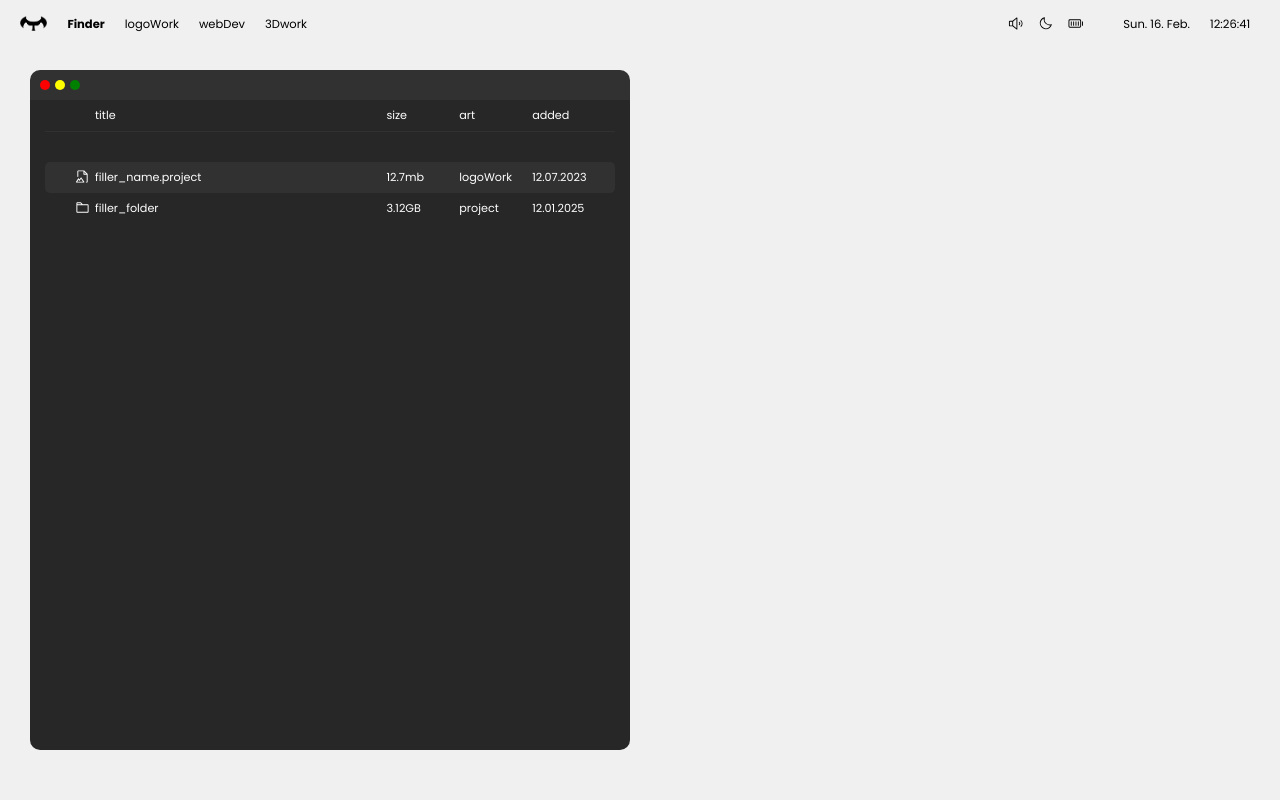
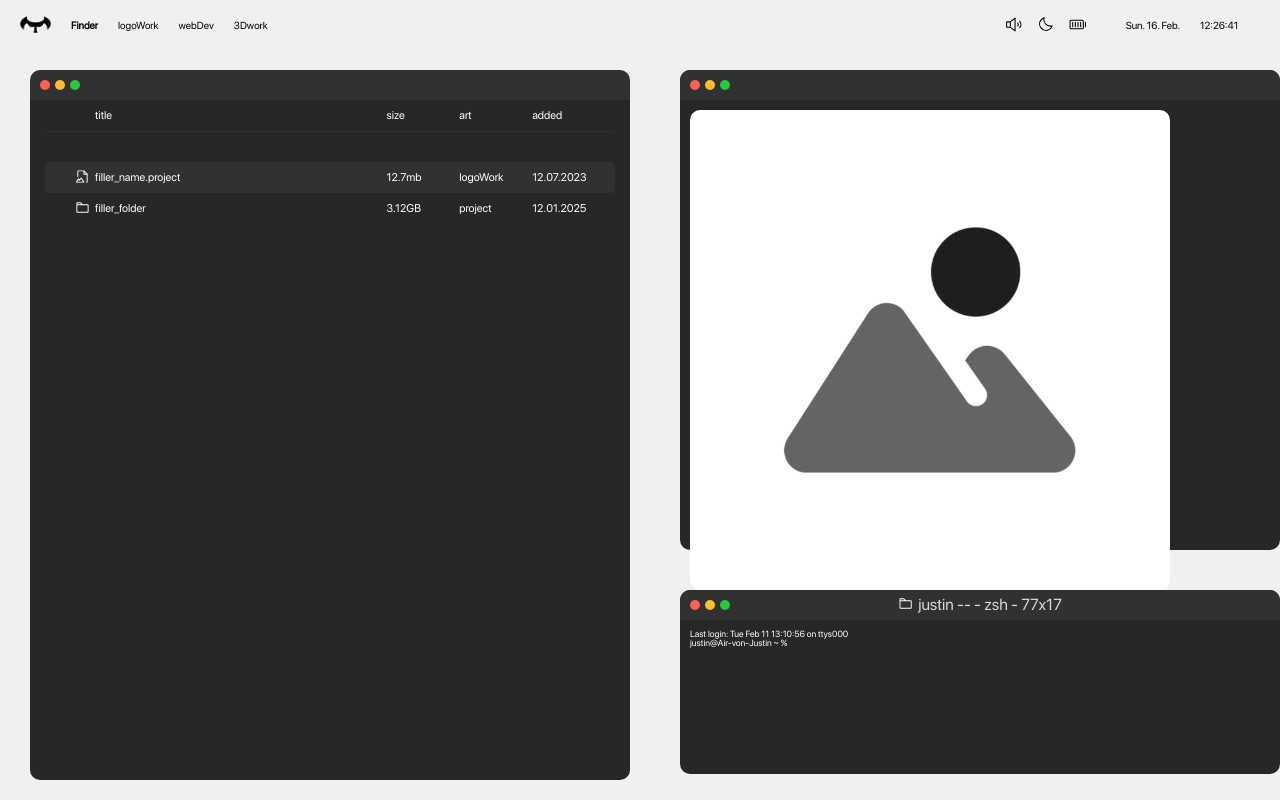
Before and after one commit to tiedej2000/anixPortfolio, a plain HTML site: page index.html in a window 1280 px wide. Drawn offline with Linux system fonts and the light colour scheme.

Commit message:
third commit

```diff
--- a/css/styles.scss
+++ b/css/styles.scss
@@ -15,10 +15,16 @@
     box-sizing: border-box;
 }
 
+@font-face{
+    font-family: 'SF Pro Display';
+    src: url('../media/SF-Pro-Display-Regular.ttf');
+}
+
 html{
     scroll-behavior: smooth;
-    font-family: "Poppins", serif;
+    font-family: "SF Pro Display", serif;
 }
+
 
 a {
     text-decoration: none;
@@ -44,7 +50,7 @@ nav{
     justify-content: space-between;
     align-items: center;
     height: 30px;
-    font-size: clamp(0.6rem, 0.9vw, 1.2rem);
+    font-size: clamp(0.6rem, 0.8vw, 1.2rem);
     padding: 0 10px;
     margin-bottom: 10px;
 
@@ -55,7 +61,7 @@ nav{
         li{
             cursor: pointer;
             img{
-                height: 15px;
+                height: 17px;
                 width: auto;
             }
         }
@@ -70,6 +76,7 @@ nav{
 
     #time{
         width: 50px;
+        margin-right: 10px;
     }
 }
 
@@ -77,6 +84,9 @@ nav{
     width: 100%;
     height: 100%;
     padding: 20px;
+    display: flex;
+    gap: 50px;
+    color: var(--white);
 
     .finder{
         display: flex;
@@ -105,7 +115,7 @@ nav{
 
         .content{
             width: 600px;
-            height: 650px;
+            height: 85vh;
             background-color: var(--darg-grey);
             border-radius: 0 0 10px 10px;
             display: flex;
@@ -170,7 +180,108 @@ nav{
             }
 
         }
+    }
 
+    .info__viewer{
+        display: flex;
+        flex-direction: column;
+        gap: 5vh;
+
+        .viewer{
+            background-color: var(--darg-grey);
+            height: 60vh;
+            width: 600px;
+            border-radius: 10px;
+
+            .navigation{
+                width: 600px;
+                height: 30px;
+                display: flex;
+                align-items: center;
+                padding: 0 10px;
+                background-color: var(--light-grey);
+                border-radius: 10px 10px 0 0;
+
+                ul{
+                    display: flex;
+                    gap: 5px;
+
+                    li{
+                        width: 10px;
+                        height: 10px;
+                        border-radius: 50%;
+                    }
+                }
+            }
+
+            .image__display{
+                height: 500px;
+                width: 500px;
+                padding: 10px;
+                display: flex;
+                justify-content: center;
+                align-items: center;
+                img{
+                    width: 100%;
+                    height: 100%;
+                    object-fit: contain;
+                    border-radius: 10px;
+                }
+            }
+        }
+
+        .info{
+            background-color: var(--darg-grey);
+            height: 23vh;
+            border-radius: 10px;
+
+            .navigation{
+                width: 600px;
+                height: 30px;
+                display: flex;
+                align-items: center;
+                padding: 0 10px;
+                background-color: var(--light-grey);
+                border-radius: 10px 10px 0 0;
+                position: relative;
+
+                .dots{
+                    display: flex;
+                    gap: 5px;
+
+                    li{
+                        width: 10px;
+                        height: 10px;
+                        border-radius: 50%;
+                    }
+                }
+
+                .header{
+                  display: flex;
+                  gap: 5px;
+                  align-items: center;
+                  color: var(--very-light-grey);
+                  position: absolute;
+                  left: 50%;
+                  transform: translateX(-50%);
+
+                  img{
+                    height: 15px;
+                    width: auto;
+                  }
+                }
+            }
+
+
+            .text__content{
+                padding: 10px;
+                font-size: clamp(0.4rem, 0.7vw, 1rem);
+
+                .os__content{
+
+                }
+            }
+        }
 
     }
 }
--- a/index.html
+++ b/index.html
@@ -39,9 +39,9 @@
                 <article class="finder">
                     <div class="navigation">
                         <ul>
-                            <li style="background-color: red;"></li>
-                            <li style="background-color: yellow;"></li>
-                            <li style="background-color: green;"></li>
+                            <li style="background-color: #fe5f57;"></li>
+                            <li style="background-color: #febc2e;"></li>
+                            <li style="background-color: #28c840;"></li>
                         </ul>
                     </div>
 
@@ -71,8 +71,43 @@
                     </div>
                 </article>
 
-                <article class="viewer">
+                <article class="info__viewer">
+                    <div class="viewer">
+                        <div class="navigation">
+                            <ul>
+                                <li style="background-color: #fe5f57;"></li>
+                                <li style="background-color: #febc2e;"></li>
+                                <li style="background-color: #28c840;"></li>
+                            </ul>
+                        </div>
 
+                        <div class="image__display">
+                            <img src="./media/placeholder.png" alt="">
+                        </div>
+
+                    </div>
+
+                    <div class="info">
+                        <div class="navigation">
+                            <ul class="dots">
+                                <li style="background-color: #fe5f57;"></li>
+                                <li style="background-color: #febc2e;"></li>
+                                <li style="background-color: #28c840;"></li>
+                            </ul>
+
+                            <ul class="header">
+                                <li><img src="./media/folder.svg" alt=""></li>
+                                <li>justin -- - zsh - 77x17</li>
+                            </ul>
+                        </div>
+
+                         <div class="text__content">
+                            <div class="os__content">
+                                Last login: Tue Feb 11 13:10:56 on ttys000 <br>
+                                justin@Air-von-Justin ~ % <br>
+                            </div>
+                         </div>
+                    </div>
                 </article>
             </section>
         </div>
--- a/scripts/script.js
+++ b/scripts/script.js
@@ -22,6 +22,7 @@ function showTime(){
 
     time.textContent = `${currentHours}:${currentMinutes}:${currentSeconds}`
 
+
 }
 
 function activeSelection(){
@@ -38,4 +39,5 @@ function activeSelection(){
 
 activeSelection()
 showDate()
+showTime()
 setInterval(showTime,1000)
```
Also changed, not shown: css/styles.css, media/SF-Pro-Display-Regular.ttf (added), media/placeholder.png (added), 1 other file.
